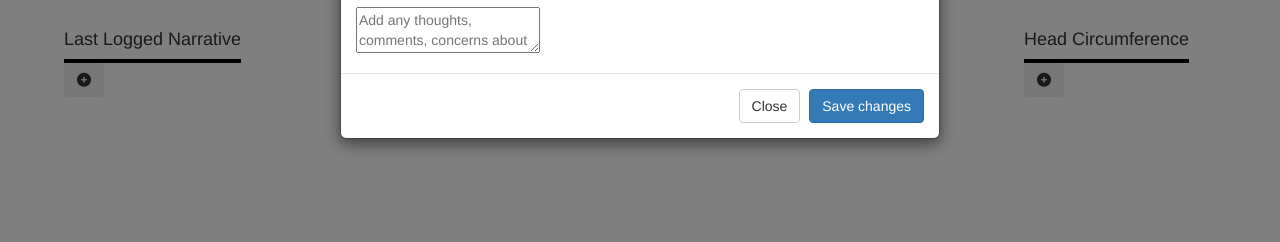
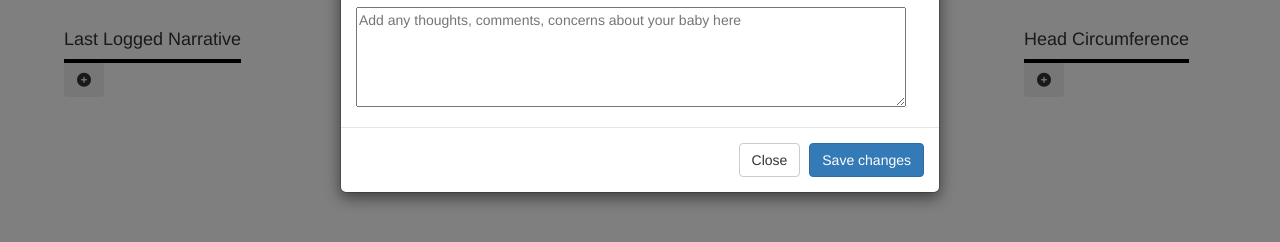
Before and after one commit to navkelley/baby-steps, a website: page public/dashboard.html in a window 1280 px wide. Both pictures are taken after a click on the button 84 px from the left and 232 px from the top of the page. Shown: the part 152-394 px from the top of the page. Drawn offline with nearby package versions, Linux system fonts and the light colour scheme.

Commit message:
resize textarea for narrative

```diff
--- a/public/dashboard.html
+++ b/public/dashboard.html
@@ -61,7 +61,7 @@
                             <div class="modal-body">
                                 <label for="narrative-log"></label>
                                 <p>Date: <input type="date" class="datePicker"></p>
-                                <textarea placeholder="Add any thoughts, comments, concerns about your baby here"></textarea>
+                                <textarea id="narrInput" placeholder="Add any thoughts, comments, concerns about your baby here"></textarea>
                             </div>
                             <div class="modal-footer">
                                 <button type="button" class="btn btn-default" data-dismiss="modal">Close</button>
--- a/public/main.css
+++ b/public/main.css
@@ -26,3 +26,7 @@ h1 {
 #narrative-entry, #weight-entry, #length-entry, #headCir-entry {
     border: 2px solid black;
 }
+#narrInput {
+  width: 550px;
+  height: 100px;
+}
```
